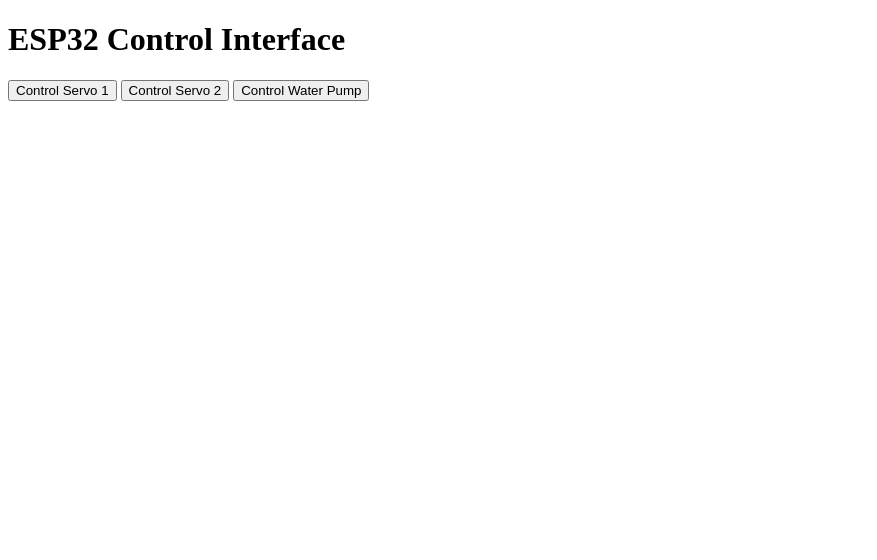
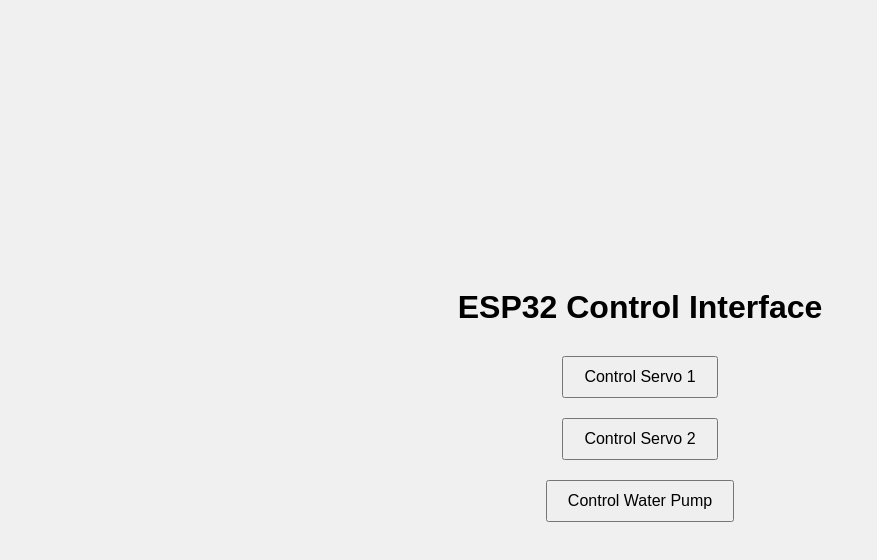
Before and after one commit to BlackBunnyy/BlackBunnyy.github.io, a plain HTML site: page index.html in a window 1280 px wide. Both pictures are taken after a click on the button "Control Servo 1". Shown: the whole page, without its empty margins (0-877 px from the left). Drawn offline with Linux system fonts and the light colour scheme; no server answers.

Commit message:
Update index.html

```diff
--- a/index.html
+++ b/index.html
@@ -4,18 +4,50 @@
   <meta charset="UTF-8">
   <meta name="viewport" content="width=device-width, initial-scale=1.0">
   <title>ESP32 Control Interface</title>
+  <style>
+    body {
+      font-family: Arial, sans-serif;
+      display: flex;
+      flex-direction: column;
+      align-items: center;
+      justify-content: center;
+      height: 100vh;
+      margin: 0;
+      background-color: #f0f0f0;
+    }
+    h1 {
+      margin-bottom: 20px;
+    }
+    button {
+      margin: 10px;
+      padding: 10px 20px;
+      font-size: 16px;
+      cursor: pointer;
+    }
+    button:disabled {
+      cursor: not-allowed;
+      background-color: #ccc;
+    }
+  </style>
   <script>
     async function controlDevice(endpoint) {
       const esp32IP = '192.168.75.140'; // Replace with your ESP32's IP address
       const url = `http://${esp32IP}/${endpoint}`;
+      const button = document.querySelector(`button[onclick="controlDevice('${endpoint}')"]`);
+      button.disabled = true;
       try {
         const response = await fetch(url);
+        if (!response.ok) {
+          throw new Error('Network response was not ok');
+        }
         const text = await response.text();
         console.log(text);
         alert(text);
       } catch (error) {
         console.error('Error:', error);
-        alert('Failed to control device');
+        alert(`Failed to control device: ${error.message}`);
+      } finally {
+        button.disabled = false;
       }
     }
   </script>
```
